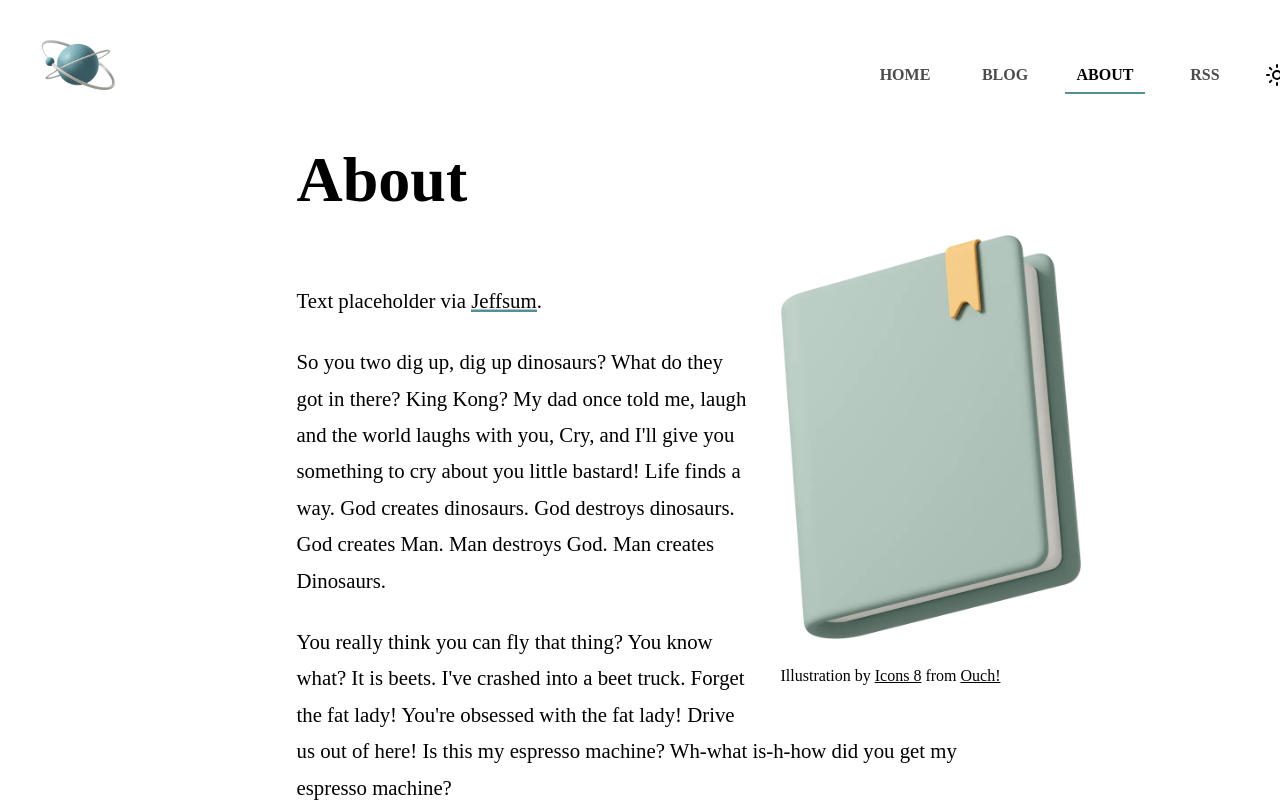
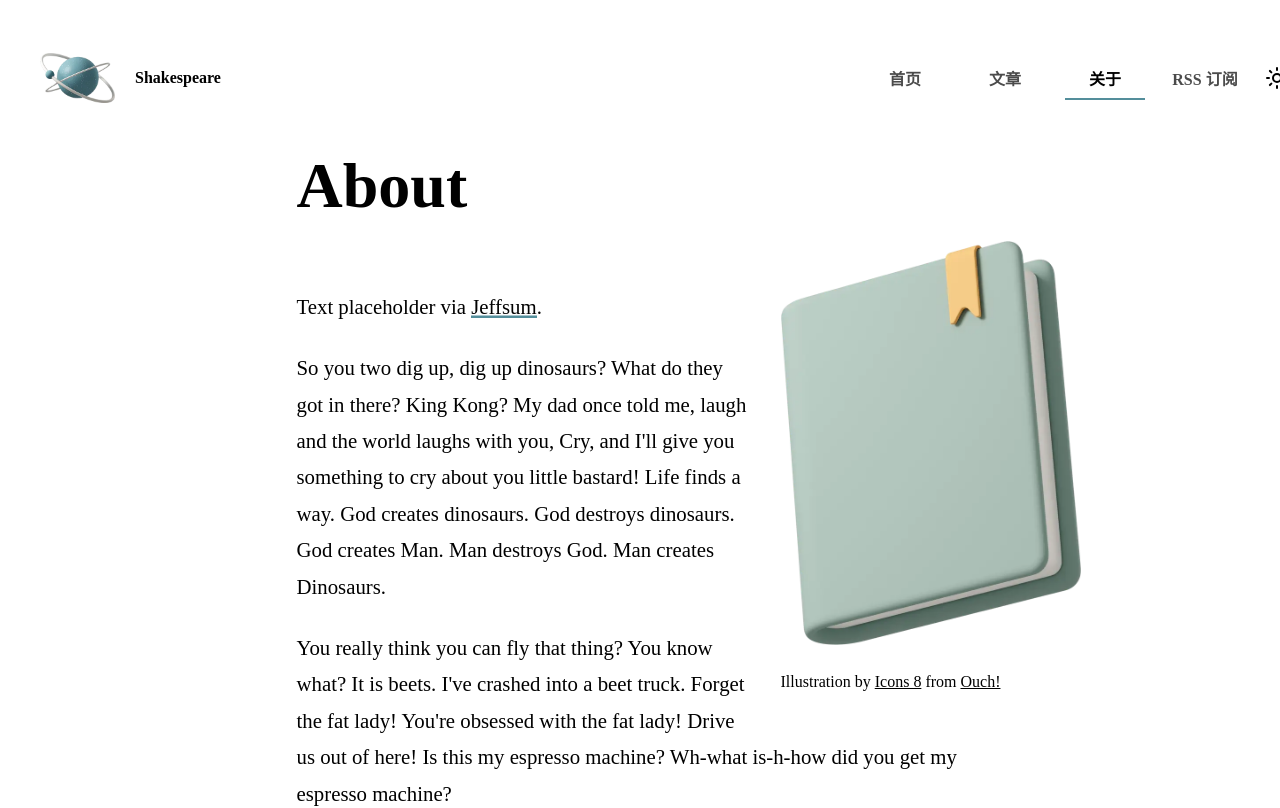
Before and after one commit to langliu/svelte-blog-template, a SvelteKit app: page /about in a window 1280 px wide. Shown: the top 808 px of the page. Built offline with nearby package versions, Linux system fonts and the light colour scheme.

Commit message:
style: 💄 Logo旁新增网站标题展示

```diff
--- a/jsconfig.json
+++ b/jsconfig.json
@@ -11,8 +11,4 @@
     "strict": true,
     "moduleResolution": "bundler"
   }
-	// Path aliases are handled by https://kit.svelte.dev/docs/configuration#alias and https://kit.svelte.dev/docs/configuration#files
-	//
-	// If you want to overwrite includes/excludes, make sure to copy over the relevant includes/excludes
-	// from the referenced tsconfig.json - TypeScript does not merge them in
 }
--- a/src/routes/Footer.svelte
+++ b/src/routes/Footer.svelte
@@ -1,5 +1,5 @@
 <script>
-	import { title } from '$lib/config';
+  import { title } from '$lib/config'
 </script>
 
 <footer>
--- a/src/routes/Header.svelte
+++ b/src/routes/Header.svelte
@@ -1,30 +1,29 @@
 <script>
-	import { page } from '$app/stores';
-	import { title } from '$lib/config';
-	import github from '$lib/images/github.svg';
-	import Toggle from './toggle.svelte';
-	import Logo from './Logo.svelte';
+  import { page } from '$app/stores'
+  import { title } from '$lib/config'
+  import Toggle from './toggle.svelte'
+  import Logo from './Logo.svelte'
 </script>
 
 <header>
+  <div class="logo-wrapper">
     <Logo />
+    <b>{title}</b>
+  </div>
   <nav>
-		<!-- <a href="/" class="title">
-			<b>{title}</b>
-		</a> -->
     <ul class="links">
       <li>
-				<a href="/" class:selected={$page.url.pathname === '/'}>Home</a>
+        <a href="/" class:selected={$page.url.pathname === '/'}>首页</a>
       </li>
       <li>
-				<a href="/posts" class:selected={$page.url.pathname === '/posts'}>Blog</a>
+        <a href="/posts" class:selected={$page.url.pathname === '/posts'}>文章</a>
       </li>
       <li>
-				<a href="/about" class:selected={$page.url.pathname === '/about'}>About</a>
+        <a href="/about" class:selected={$page.url.pathname === '/about'}>关于</a>
       </li>
       <li>
-				<a class:selected={$page.url.pathname === '/rss.xml'} href="/rss.xml" target="_blank">RSS</a
-				>
+        <a class:selected={$page.url.pathname === '/rss.xml'} href="/rss.xml" target="_blank"
+          >RSS 订阅</a>
       </li>
     </ul>
 
@@ -90,7 +89,9 @@
     background: var(--primary-color);
   }
 
-	.theme-toggle-container {
-		width: 75px;
+  .logo-wrapper {
+    display: inline-flex;
+    gap: 20px;
+    align-items: center;
   }
 </style>
--- a/src/routes/Logo.svelte
+++ b/src/routes/Logo.svelte
@@ -1,5 +1,5 @@
 <script>
-	import logo from '$lib/images/logo.webp';
+  import logo from '$lib/images/logo.webp'
 </script>
 
 <a href="/">
--- a/svelte.config.js
+++ b/svelte.config.js
@@ -1,9 +1,9 @@
-import adapter from '@sveltejs/adapter-auto';
+import adapter from '@sveltejs/adapter-auto'
 import { getHighlighter } from 'shiki'
 import remarkUnwrapImages from 'remark-unwrap-images'
 import remarkToc from 'remark-toc'
 import rehypeSlug from 'rehype-slug'
-import { mdsvex, escapeSvelte } from 'mdsvex';
+import { mdsvex, escapeSvelte } from 'mdsvex'
 
 /** @type {import('mdsvex').MdsvexOptions} */
 const mdsvexOptions = {
@@ -12,7 +12,21 @@ const mdsvexOptions = {
     highlighter: async (code, lang = 'text') => {
       const highlighter = await getHighlighter({
         themes: ['poimandres', 'nord'],
-				langs: ['javascript', 'css', 'typescript', 'shell', 'bash']
+        langs: [
+          'javascript',
+          'css',
+          'typescript',
+          'html',
+          'vue',
+          'shell',
+          'bash',
+          'astro',
+          'json',
+          'tsx',
+          'jsx',
+          'js',
+          'ts'
+        ]
       })
       const html = escapeSvelte(highlighter.codeToHtml(code, { lang, theme: 'nord' }))
       return `{@html \`${html}\` }`
@@ -32,6 +46,6 @@ const config = {
   },
   extensions: ['.svelte', '.md'],
   preprocess: [mdsvex(mdsvexOptions)]
-};
+}
 
-export default config;
+export default config
```
Also changed, not shown: src/routes/+page.svelte (+4 -7 lines), src/routes/toggle.svelte (indentation only), 2 other files (tests, documents, lock files or other folders). Lines whose indentation alone changed are shown as unchanged.
